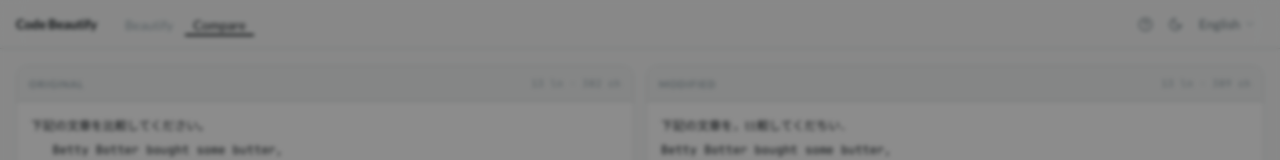
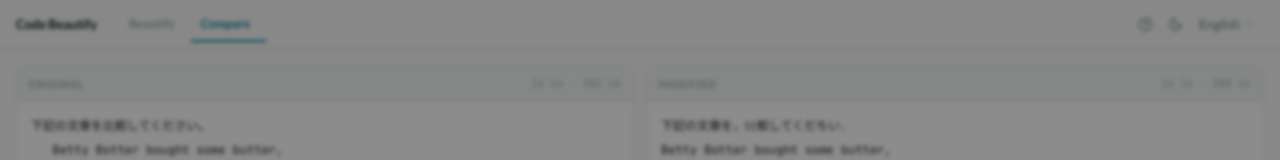
Before and after one commit to Shuuseeee/code-beautify-react, a Next.js app: page /compare in a window 1280 px wide. Shown: the top 160 px of the page. Built offline with nearby package versions, Linux system fonts and the light colour scheme.

Commit message:
fix tab gsap

```diff
--- a/package.json
+++ b/package.json
@@ -10,6 +10,7 @@
     "format": "prettier --write ."
   },
   "dependencies": {
+    "@gsap/react": "^2.1.2",
     "@monaco-editor/react": "^4.6.0",
     "@vercel/analytics": "^2.0.1",
     "diff": "^8.0.4",
@@ -30,6 +31,7 @@
     "autoprefixer": "^10.4.20",
     "eslint": "^9.0.0",
     "eslint-config-next": "^15.3.0",
+    "playwright": "^1.63.0",
     "postcss": "^8.4.47",
     "prettier": "^3.3.3",
     "tailwindcss": "^3.4.14",
--- a/src/components/Header.tsx
+++ b/src/components/Header.tsx
@@ -1,15 +1,18 @@
 "use client";
 
 import gsap from "gsap";
+import { useGSAP } from "@gsap/react";
 import { Sun, Moon, ChevronDown, CircleHelp, Check } from "lucide-react";
 import { useState, useRef, useEffect } from "react";
 import Link from "next/link";
 import { usePathname } from "next/navigation";
 import { useI18n } from "@/i18n/context";
 import type { Theme } from "@/hooks/useTheme";
-import { btnIcon, popover, popoverItem, press } from "@/lib/ui";
+import { btnIcon, popover, popoverItem, press, segment, segmentItem } from "@/lib/ui";
 import { useChevronAnimation } from "@/hooks/useChevronAnimation";
 import { useIsomorphicLayoutEffect } from "@/hooks/useIsomorphicLayoutEffect";
+
+gsap.registerPlugin(useGSAP);
 
 const NAV_LINKS = [
   { href: "/" as const, labelKey: "navBeautify" as const },
@@ -38,6 +41,10 @@ export default function Header({ theme, onToggleTheme, onHelp }: HeaderProps) {
   const pathname = usePathname();
   const chevronRef = useChevronAnimation(open);
 
+  const navRef = useRef<HTMLElement>(null);
+  const indicatorRef = useRef<HTMLDivElement>(null);
+  const tabRefs = useRef<(HTMLAnchorElement | null)[]>([]);
+
   useIsomorphicLayoutEffect(() => {
     if (open && popoverRef.current) {
       const ctx = gsap.context(() => {
@@ -49,6 +56,27 @@ export default function Header({ theme, onToggleTheme, onHelp }: HeaderProps) {
       return () => ctx.revert();
     }
   }, [open]);
+
+  useGSAP(() => {
+    const activeIndex = NAV_LINKS.findIndex(({ href }) => href === pathname);
+    const activeTab = tabRefs.current[activeIndex];
+    const indicator = indicatorRef.current;
+    const nav = navRef.current;
+    if (!activeTab || !indicator || !nav) return;
+
+    const navRect = nav.getBoundingClientRect();
+    const tabRect = activeTab.getBoundingClientRect();
+    const x = tabRect.left - navRect.left;
+    const w = tabRect.width;
+
+    const isFirst = indicator.dataset.initialized !== "true";
+    if (isFirst) {
+      gsap.set(indicator, { x, width: w });
+      indicator.dataset.initialized = "true";
+    } else {
+      gsap.to(indicator, { x, width: w, duration: 0.3, ease: "power2.out" });
+    }
+  }, { scope: navRef, dependencies: [pathname] });
 
   useEffect(() => {
     function handleClick(e: MouseEvent) {
@@ -74,30 +102,27 @@ export default function Header({ theme, onToggleTheme, onHelp }: HeaderProps) {
             </span>
           </div>
 
-          <nav className="flex items-stretch gap-1 -mb-px">
-            {NAV_LINKS.map(({ href, labelKey }) => {
+          <nav ref={navRef} className={`relative flex items-center ${segment}`}>
+            {NAV_LINKS.map(({ href, labelKey }, i) => {
               const active = pathname === href;
               return (
                 <Link
                   key={href}
                   href={href}
+                  ref={(el) => { tabRefs.current[i] = el; }}
                   aria-current={active ? "page" : undefined}
-                  className={`relative flex items-center px-2 text-base ${press} ${
-                    active
-                      ? "text-fg font-medium"
-                      : "text-fg-faint hover:text-fg-muted"
-                  }`}
+                  className={segmentItem(active)}
                 >
                   {t(labelKey)}
-                  <span
-                    aria-hidden
-                    className={`absolute inset-x-0 -bottom-px h-[2px] ${
-  active ? "bg-fg" : "bg-transparent"
-}`}
-                  />
                 </Link>
               );
             })}
+            {/* GSAP-driven sliding indicator */}
+            <div
+              ref={indicatorRef}
+              aria-hidden
+              className="absolute bottom-0 h-[2px] bg-accent rounded-full pointer-events-none"
+            />
           </nav>
         </div>
 
--- a/src/components/ModeSelector.tsx
+++ b/src/components/ModeSelector.tsx
@@ -1,11 +1,15 @@
 "use client";
 
-import { useCallback } from "react";
+import { useCallback, useRef } from "react";
+import gsap from "gsap";
+import { useGSAP } from "@gsap/react";
 import type { DetectedLang, Mode } from "@/lib/formatter";
 import { useI18n } from "@/i18n/context";
 import type { Theme } from "@/hooks/useTheme";
 import { langDot } from "@/lib/langColors";
 import { segment, segmentItem } from "@/lib/ui";
+
+gsap.registerPlugin(useGSAP);
 
 interface ModeSelectorProps {
   mode: Mode;
@@ -25,6 +29,10 @@ const MODES: { value: Mode; label: string }[] = [
 export default function ModeSelector({ mode, detectedLang, onChange }: ModeSelectorProps) {
   const { t } = useI18n();
 
+  const tablistRef = useRef<HTMLDivElement>(null);
+  const indicatorRef = useRef<HTMLDivElement>(null);
+  const tabRefs = useRef<(HTMLButtonElement | null)[]>([]);
+
   const isActive = useCallback(
     (m: Mode) => {
       if (m === "auto") return mode === "auto";
@@ -34,27 +42,60 @@ export default function ModeSelector({ mode, detectedLang, onChange }: ModeSelec
     [mode, detectedLang]
   );
 
+  // Derive the active index for the GSAP indicator
+  const activeIndex = MODES.findIndex(({ value }) => isActive(value));
+
+  useGSAP(() => {
+    const activeTab = tabRefs.current[activeIndex];
+    const indicator = indicatorRef.current;
+    const tablist = tablistRef.current;
+    if (!activeTab || !indicator || !tablist) return;
+
+    const listRect = tablist.getBoundingClientRect();
+    const tabRect = activeTab.getBoundingClientRect();
+    const x = tabRect.left - listRect.left;
+    const w = tabRect.width;
+
+    const isFirst = indicator.dataset.initialized !== "true";
+    if (isFirst) {
+      gsap.set(indicator, { x, width: w });
+      indicator.dataset.initialized = "true";
+    } else {
+      gsap.to(indicator, { x, width: w, duration: 0.3, ease: "power2.out" });
+    }
+  }, { scope: tablistRef, dependencies: [activeIndex] });
+
   return (
     <div className="flex items-center justify-between gap-3">
-      <div className={`${segment} overflow-x-auto scrollbar-none`} role="tablist">
-        {MODES.map(({ value, label }) => {
+      <div
+        ref={tablistRef}
+        className={`relative ${segment} overflow-x-auto scrollbar-none`}
+        role="tablist"
+      >
+        {MODES.map(({ value, label }, i) => {
           const active = isActive(value);
           return (
             <button
               key={value}
+              ref={(el) => { tabRefs.current[i] = el; }}
               role="tab"
               aria-selected={active}
               onClick={() => onChange(value)}
               className={`${segmentItem(active)} whitespace-nowrap`}
             >
-
               {value === "auto" ? t("autoDetect") : label}
             </button>
           );
         })}
+        {/* GSAP-driven sliding indicator — mirrors Header.tsx pattern */}
+        <div
+          ref={indicatorRef}
+          aria-hidden
+          className="absolute bottom-0 h-[2px] bg-accent rounded-full pointer-events-none"
+        />
       </div>
 
-      {/* Detection readout — states what the picker inferred, in words. */}
+      {/* Detection readout */}
       {mode === "auto" && detectedLang && (
         <span className="hidden sm:flex items-center gap-1.5 text-sm text-fg-faint shrink-0">
           <span
--- a/src/lib/ui.ts
+++ b/src/lib/ui.ts
@@ -80,7 +80,7 @@ export const segment =
   "inline-flex items-center gap-0.5";
 
 export const segmentItem = (active: boolean) =>
-  `relative px-3 h-9 text-sm font-semibold ${press} ` +
+  `relative inline-flex items-center px-3 h-9 text-sm font-semibold ${press} ` +
   (active
-    ? "text-accent after:absolute after:inset-x-0 after:bottom-0 after:h-[2px] after:bg-accent after:rounded-full"
+    ? "text-accent"
     : "text-fg-faint hover:text-fg-muted hover:bg-hover rounded-md");
```
Also changed, not shown: 1 other file (tests, documents, lock files or other folders).
